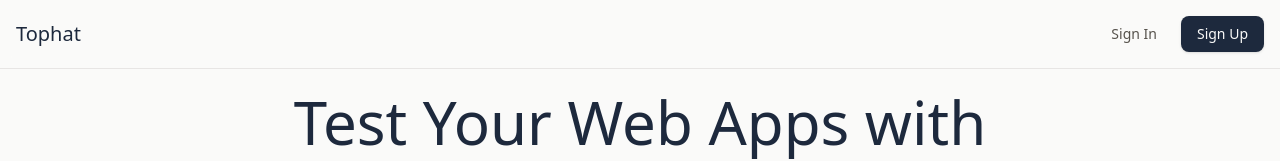
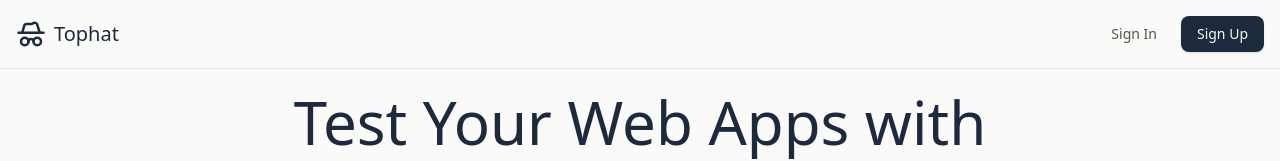
Before and after one commit to aserjam100/tophat, a Next.js app: page / in a window 1280 px wide. Shown: the top 161 px of the page. Built offline with nearby package versions, Linux system fonts and the light colour scheme; no server answers.

Commit message:
minor icon changes

```diff
--- a/app/dashboard/layout.js
+++ b/app/dashboard/layout.js
@@ -3,7 +3,7 @@ import { Button } from "@/components/ui/button";
 import { signout } from "@/app/actions";
 import { createClient } from "@/utils/supabase/server";
 import { redirect } from "next/navigation";
-import { Home, ListVideo, Settings, LogOut } from "lucide-react";
+import { Home, HatGlasses, ListVideo, Settings, LogOut } from "lucide-react";
 
 export default async function DashboardLayout({ children }) {
   const supabase = await createClient();
@@ -23,7 +23,7 @@ export default async function DashboardLayout({ children }) {
             href="/dashboard"
             className="text-xl font-bold text-slate-800 hover:text-amber-800 transition-colors group relative"
           >
-            TH
+            <HatGlasses size={30} />
             <span className="absolute left-full ml-2 px-2 py-1 bg-slate-800 text-white text-sm rounded opacity-0 pointer-events-none group-hover:opacity-100 transition-opacity whitespace-nowrap z-50">
               Tophat
             </span>
--- a/components/Header.jsx
+++ b/components/Header.jsx
@@ -2,6 +2,7 @@ import Link from "next/link";
 import { createClient } from "@/utils/supabase/server";
 import { Button } from "@/components/ui/button";
 import { signout } from "@/app/actions";
+import { HatGlasses } from "lucide-react";
 
 export default async function Header() {
   const supabase = await createClient();
@@ -13,8 +14,9 @@ export default async function Header() {
       <div className="container mx-auto px-4 py-4 flex items-center justify-between">
         <Link
           href="/"
-          className="text-xl font-medium text-slate-800 hover:text-amber-800 transition-colors"
+          className="flex items-center gap-2 text-xl font-medium text-slate-800 hover:text-amber-800 transition-colors"
         >
+          <HatGlasses size={30} />
           Tophat
         </Link>
 
```
